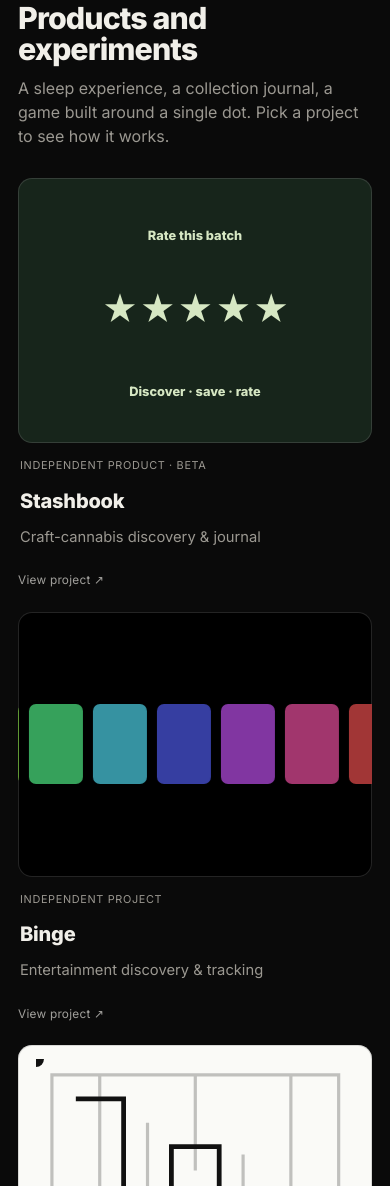
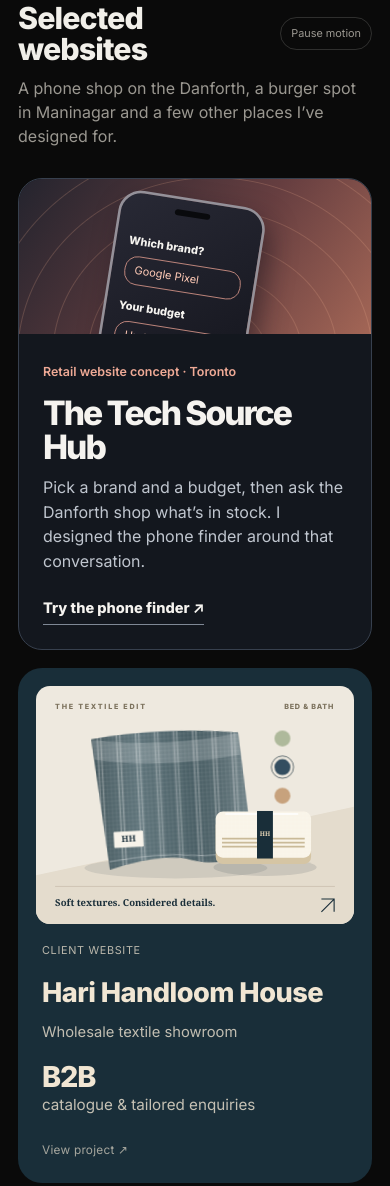
Before and after one commit to loganxaaryan-a11y/portfolio, a plain HTML site: page index.html in a window 390 px wide. Shown: the part 741-1927 px from the top of the page. Drawn offline with Linux system fonts and the light colour scheme.

Commit message:
Feature the Tech Source Hub phone finder and refine portfolio navigation

```diff
--- a/index.html
+++ b/index.html
@@ -199,16 +199,44 @@ header{border-bottom:1px solid var(--line)}.builder-hero{grid-template-columns:m
 .locator{display:inline-block;width:7px;height:7px;margin-right:7px;border-radius:50%;background:var(--ac)}.night-feature{position:relative;display:block;isolation:isolate;text-decoration:none;color:white;overflow:hidden;border:1px solid var(--line);border-radius:20px;background:#161c29}.night-feature img{width:100%;aspect-ratio:1.28;display:block;object-fit:cover;transition:transform .7s}.night-feature:hover img{transform:scale(1.024)}.night-caption{position:absolute;inset:auto 0 0;padding:55px 25px 24px;background:linear-gradient(transparent,#090a12f5)}.night-caption small{font-size:12px;letter-spacing:.06em}.night-caption strong{display:block;font:italic 400 clamp(37px,4.6vw,66px)/1.12 Georgia,serif;letter-spacing:-.045em}.night-caption span{font-size:13px;color:#e3efec}.night-caption b{font-family:system-ui}.hero-links a{min-height:40px;display:inline-flex;align-items:center}main>section,footer{border-top:1px solid var(--line)}
 @media(max-width:760px){.builder-hero{grid-template-columns:minmax(0,1fr);gap:28px}.night-feature img{aspect-ratio:1.72}.builder-intro h1 br{display:none}.builder-intro h1 em{margin-left:.12em}.builder-intro h1{font-size:clamp(50px,13.7vw,93px)}.night-caption{padding:32px 18px 17px}}
 @media(prefers-reduced-motion:reduce){.night-feature img{transition:none}.night-feature:hover img{transform:none}}
+
+.phone-feature {
+  display:grid; grid-template-columns:1.2fr 1fr; align-items:stretch;
+  overflow:hidden; margin:0 0 18px; border:1px solid #37404e;
+  border-radius:24px; color:#f5f3ef; background:#13171e; text-decoration:none;
+}
+.phone-copy {padding:clamp(24px,4vw,52px); align-self:center}
+.phone-copy small {color:#efaa96; font-size:.78rem; font-weight:600}
+.phone-copy h3 {font-size:clamp(2.1rem,5vw,4rem); letter-spacing:-.06em; line-height:1.02; margin:.42em 0 .3em}
+.phone-copy p {max-width:42ch; color:#c0c6cf; line-height:1.55; margin:0}
+.phone-copy strong {display:inline-block; border-bottom:1px solid #7f8895; padding-bottom:4px; margin-top:24px; font-size:.91rem}
+.phone-feature:hover strong {color:#ffba9f}
+.phone-feature:focus-visible {outline:3px solid var(--ac); outline-offset:4px}
+.phone-art {position:relative; overflow:hidden; min-height:265px; background:repeating-radial-gradient(ellipse at 55% 115%,transparent 0 19px,#efae8c36 20px,transparent 21px 35px),linear-gradient(125deg,#24242e,#663e40 58%,#a36656)}
+.phone-screen {position:absolute; top:20%; left:50%; width:174px; height:290px; padding:28px 15px; box-sizing:border-box; transform:translateX(-50%) rotate(9deg); border:3px solid #949199; border-radius:27px; background:linear-gradient(145deg,#282935,#101118); box-shadow:9px 14px 30px #18131c80}
+.phone-screen i {display:block; width:42px; height:7px; border-radius:6px; margin:-16px auto 28px; background:#090a0d}
+.phone-screen b,.phone-screen span {display:block; font-size:.81rem}
+.phone-screen span {margin:8px 0 16px; border:1px solid #cc8e83; border-radius:15px; padding:6px 11px; color:#ffcab6}
+@media(max-width:620px){.phone-feature{grid-template-columns:1fr}.phone-art{grid-row:1;min-height:155px}.phone-screen{top:13%;transform:translateX(-50%) rotate(9deg) scale(.85);transform-origin:top center}}
 </style>
 </head>
 <body>
 <div class="w">
-<header><span class="nm">Logan</span><nav><a href="#products">Projects</a><a href="#work">Client work</a><a href="#about">About</a><a href="#contact">Contact</a><button class="tg" id="th" type="button" aria-label="Switch light or dark theme">Theme</button></nav></header>
+<header><span class="nm">Logan</span><nav><a href="#work">Websites</a><a href="#products">Apps</a><a href="#about">About</a><a href="#contact">Contact</a><button class="tg" id="th" type="button" aria-label="Switch light or dark theme">Theme</button></nav></header>
 <main id="top"><div class="hero builder-hero">
-<div class="builder-intro"><p class="intro"><span class="locator"></span> Designer based in Toronto</p><h1>Hi, I’m<br><em>Logan.</em></h1><p class="lede">I’m a designer who makes websites and apps. I work with small businesses and build projects of my own, from a tasting journal to a bus ride to the moon.</p><div class="hero-links"><a href="#products">Explore my projects</a><a href="#about">About me</a></div></div>
+<div class="builder-intro"><p class="intro"><span class="locator"></span> Designer based in Toronto</p><h1>Hi, I’m<br><em>Logan.</em></h1><p class="lede">I’m a designer who makes websites and apps. I work with small businesses and build projects of my own, from a tasting journal to a bus ride to the moon.</p><div class="hero-links"><a href="#work">See my website work <span aria-hidden="true">↓</span></a><a href="#products">Explore my apps</a></div></div>
 <a class="night-feature" href="https://loganxaaryan-a11y.github.io/dream-portals/"><img src="assets/feature-moonride.webp" fetchpriority="high" alt="Moonlight over the mountains from a bus window"><div class="night-caption"><small>Independent project · Ambient audio</small><strong>Dream Portals</strong><span>Step inside <b aria-hidden="true">↗</b></span></div></a></div>
-<section id="products"><h2>Products and experiments</h2><p class="sub">A sleep experience, a collection journal, a game built around a single dot. Pick a project to see how it works.</p><div class="grid" id="prod"></div></section>
-<section id="work"><div class="section-heading"><h2>Client websites</h2><button type="button" class="motion-toggle" id="motion" aria-pressed="false">Pause motion</button></div><p class="sub">Websites for restaurants, shops and local businesses. Open a project to take a look around.</p><div class="feats" id="feats"></div></section>
+<section id="work"><div class="section-heading"><h2>Selected websites</h2><button type="button" class="motion-toggle" id="motion" aria-pressed="false">Pause motion</button></div><p class="sub">A phone shop on the Danforth, a burger spot in Maninagar and a few other places I’ve designed for.</p>
+<a class="phone-feature" href="https://tech-source-hub-reference.vercel.app/#phones" target="_blank" rel="noopener">
+  <div class="phone-copy">
+    <small>Retail website concept · Toronto</small>
+    <h3>The Tech Source Hub</h3>
+    <p>Pick a brand and a budget, then ask the Danforth shop what’s in stock. I designed the phone finder around that conversation.</p>
+    <strong>Try the phone finder <span aria-hidden="true">↗</span></strong>
+  </div>
+  <div class="phone-art" aria-hidden="true"><div class="phone-screen"><i></i><b>Which brand?</b><span>Google Pixel</span><b>Your budget</b><span>Under $500</span></div></div>
+</a><div class="feats" id="feats"></div></section>
+<section id="products"><h2>Products and experiments</h2><p class="sub">A bus ride to fall asleep to, a tasting journal and a game built around a single dot.</p><div class="grid" id="prod"></div></section>
 <section><h2>Studios, stories &amp; services</h2><p class="sub">More client work and a few ideas for businesses I’d like to design for.</p><div class="grid" id="more"></div></section>
 
 <section class="about" id="about"><div><p class="intro">The person behind the work</p><h2>A little about me.</h2></div><div><p>I’m Logan, a designer based in Toronto. My background is in marketing and retail, so I tend to think about the customer as much as the design. Can they find what they need? Is it easy to order or get in touch?</p><p>I design and build websites, and sometimes use AI to help along the way. Outside client work, I make things around my interests in film, games, music and the things I collect.</p><div class="capabilities"><span>Business websites</span><span>Menus &amp; catalogues</span><span>Landing pages</span><span>Interactive prototypes</span></div></div></section></main><footer id="contact"><h2>Get in touch.</h2><p class="sub">Email me about a project, or visit Sauce Studio for business websites and commissions.</p><div class="ln"><a href="mailto:loganxaaryan@gmail.com">Email Logan</a><a href="../sauce-studio/">Visit Sauce Studio</a><a href="https://github.com/loganxaaryan-a11y" target="_blank" rel="noopener">See the code on GitHub</a><a href="https://x.com/loganxbtc" target="_blank" rel="noopener">Message me on X</a></div></footer>
```
